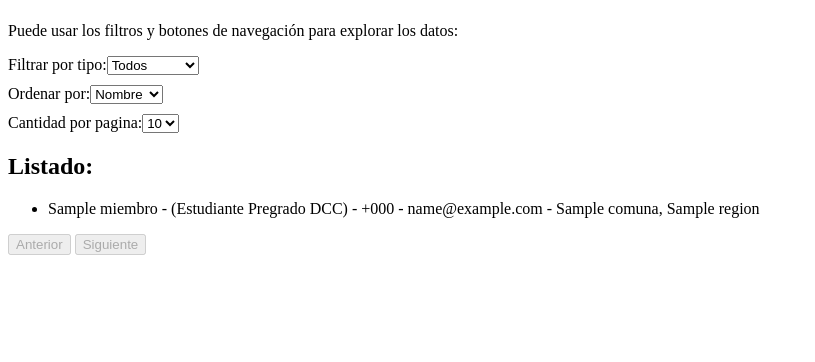
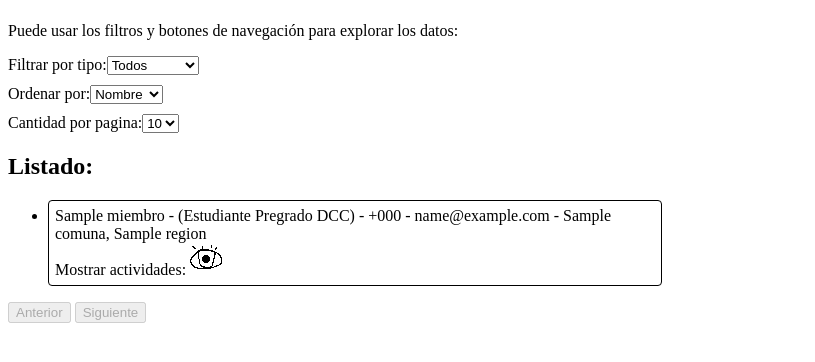
Before and after one commit to JosefinaE/desarrollo_web_josefina_errazuriz, a Flask app: page /listado_miembros in a window 1280 px wide. Shown: the part 184-546 px from the top of the page, without its empty margins (0-815 px from the left). Run offline with Flask 3, Linux system fonts and the light colour scheme; tables that the repository leaves empty hold one stand-in row (values such as "Sample post").

Commit message:
add list activdades en miembros

```diff
--- a/models.py
+++ b/models.py
@@ -80,10 +80,6 @@ class Actividad(Base):
         back_populates="actividad", cascade="all, delete-orphan"
     )
 
-    def __repr__(self) -> str:
-        return f"<Actividad {self.nombre} ({self.dia})>"
-
-
 class Foto(Base):
     __tablename__ = "foto"
 
--- a/static/css/styles.css
+++ b/static/css/styles.css
@@ -32,6 +32,33 @@
     margin-left: 6px;
 }
 
+.item-miembro{
+    border: 1px solid #000000;
+    border-radius: 4px;
+    margin: 10px 0;
+    width: 600px;
+    padding: 6px 6px;
+
+}
+
+.tabla-actividades{
+    width:100%;
+    border-collapse:collapse;
+    margin-top:10px;
+}
+
+.tabla-actividades th,
+.tabla-actividades td{
+    border:1px solid #000000;
+    padding:8px;
+    text-align:left;
+    vertical-align:top;
+}
+
+.tabla-actividades th{
+    background:#f2f2f2;
+}
+
 /* FLASHES */
 .flash-message {
     padding: 12px 16px;
--- a/templates/miembros.html
+++ b/templates/miembros.html
@@ -38,6 +38,7 @@
         {% for m in miembros %}
         {# datos en data-x para luego ordenar y filtrar #}
         <li
+            class="item-miembro"
             data-nombre="{{ m.nombre }}"
             data-email="{{ m.email }}"
             data-fono="{{ m.fono | default('') }}"
@@ -45,10 +46,61 @@
             data-departamento="{{ m.departamento | default('') }}"
         >
             {# Tal y como lo mostré en la T1 : #}
-            {{ m.nombre }} -
-            ({{ map_tipo_miembro[m.tipo] }}{{ " " + m.departamento if m.departamento else "" }}) -
-            +{{ m.telefono }} - {{ m.email }} -
-            {{ m.comuna.nombre }}, {{ m.comuna.region.nombre }}
+                <div class="data-miembro" onclick="toggleActividad(this)">
+                    {{ m.nombre }} -
+                    ({{ map_tipo_miembro[m.tipo] }}{{ " " + m.departamento if m.departamento else "" }}) -
+                    +{{ m.telefono }} -
+                    {{ m.email }} -
+                    {{ m.comuna.nombre }}, {{ m.comuna.region.nombre }}
+                    {% if m.actividades %}
+                    <br>
+                    Mostrar actividades:
+                    <img
+                        class="icono-mostrar"
+                        src="{{ url_for('static', filename='img/ojo.png') }}"
+                    >
+                    {% endif %}
+                </div>
+
+                <div class="actividades-miembro" style="display:none;">
+                    <h3>Actividades:</h3>
+                    <hr>
+                    {% for act in m.actividades %}
+                    <table class="tabla-actividades">
+                    <thead>
+                        <tr>
+                            <th>Nombre</th>
+                            <th>Día</th>
+                            <th>Hora inicio</th>
+                            <th>Duración</th>
+                            <th>Tipo</th>
+                            <th>Descripción</th>
+                            <th>Fotos</th>
+                        </tr>
+                    </thead>
+                    <tbody>
+                    {% for act in m.actividades %}
+                        <tr>
+                            <td>{{ act.nombre }}</td>
+                            <td>{{ act.dia }}</td>
+                            <td>{{ act.hora_inicio }}</td>
+                            <td>{{ act.duracion }}</td>
+                            <td>{{ act.tipo }}</td>
+                            <td>{{ act.descripcion or "-" }}</td>
+                            <td>
+                                {% for foto in act.fotos %}
+                                <a href="{{ url_for('show_photo', ruta=foto.ruta) }}"
+                                    target="_blank"
+                                    rel="noopener noreferrer">
+                                </a>
+                                {% endfor %}
+                            </td>
+                        </tr>
+                    {% endfor %}
+                    </tbody>
+                    </table>
+                    {% endfor %}
+                </div>
         </li>
         {% endfor %}
     </ul>
@@ -72,6 +124,15 @@
   const spanPagina = document.getElementById('pagina');
 
   let paginaActual = 1;  // global para pagina
+
+  function toggleActividad(item){
+    const actividades = item.nextElementSibling;
+    if (actividades.style.display === "none") {
+        actividades.style.display = "block";
+    } else {
+        actividades.style.display = "none";
+    }
+  }
 
   function actualizar(delta, primera_pagina) {
     if(delta!= 0){
@@ -125,6 +186,8 @@
     selectTipo.value='';
     selectOrden.value='nombre';
     selectCantidad.value=10;
+
+
     actualizar(0, true);// primer render
     });
 </script>
```
Also changed, not shown: static/img/ojo.png (added).
